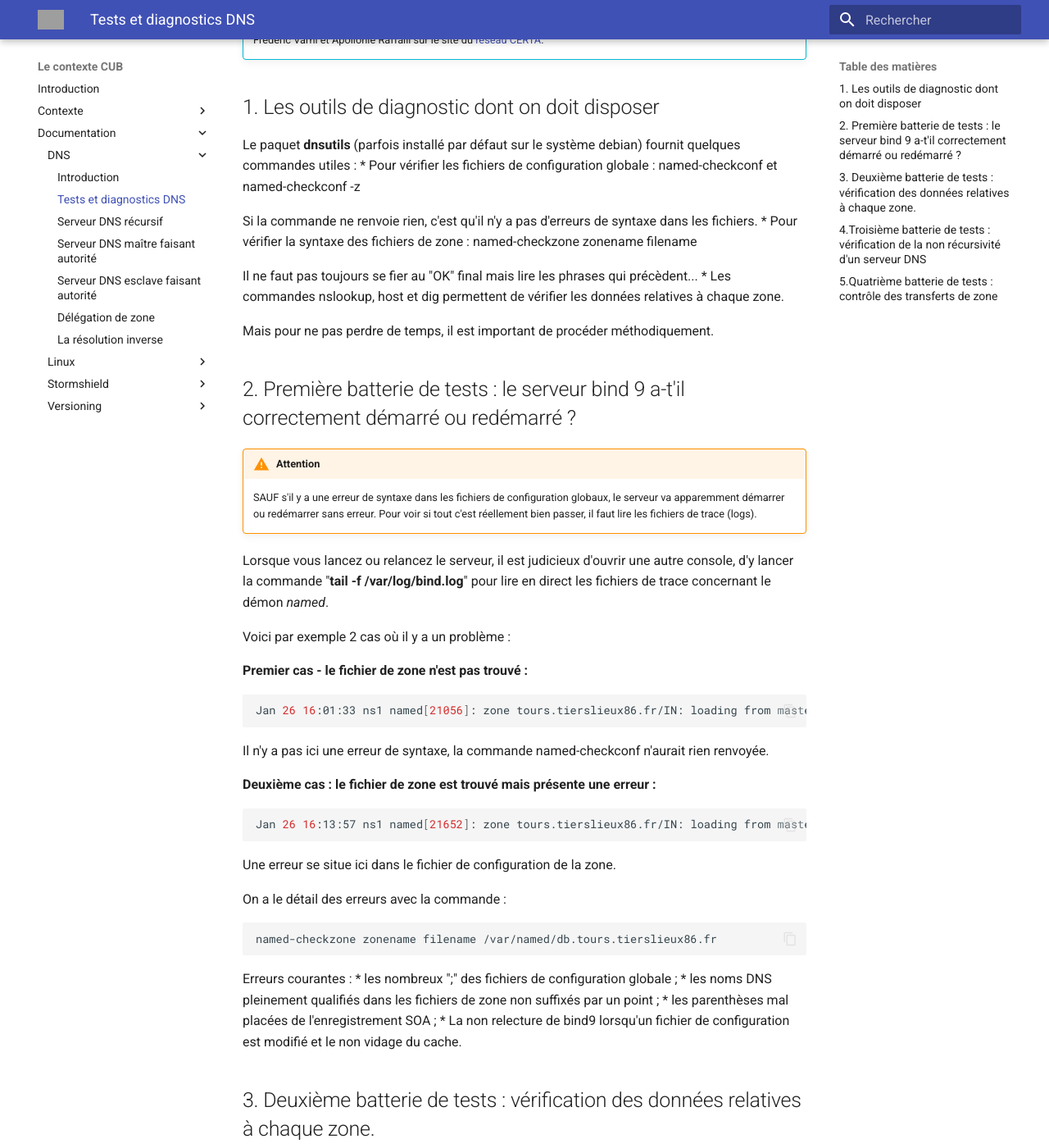
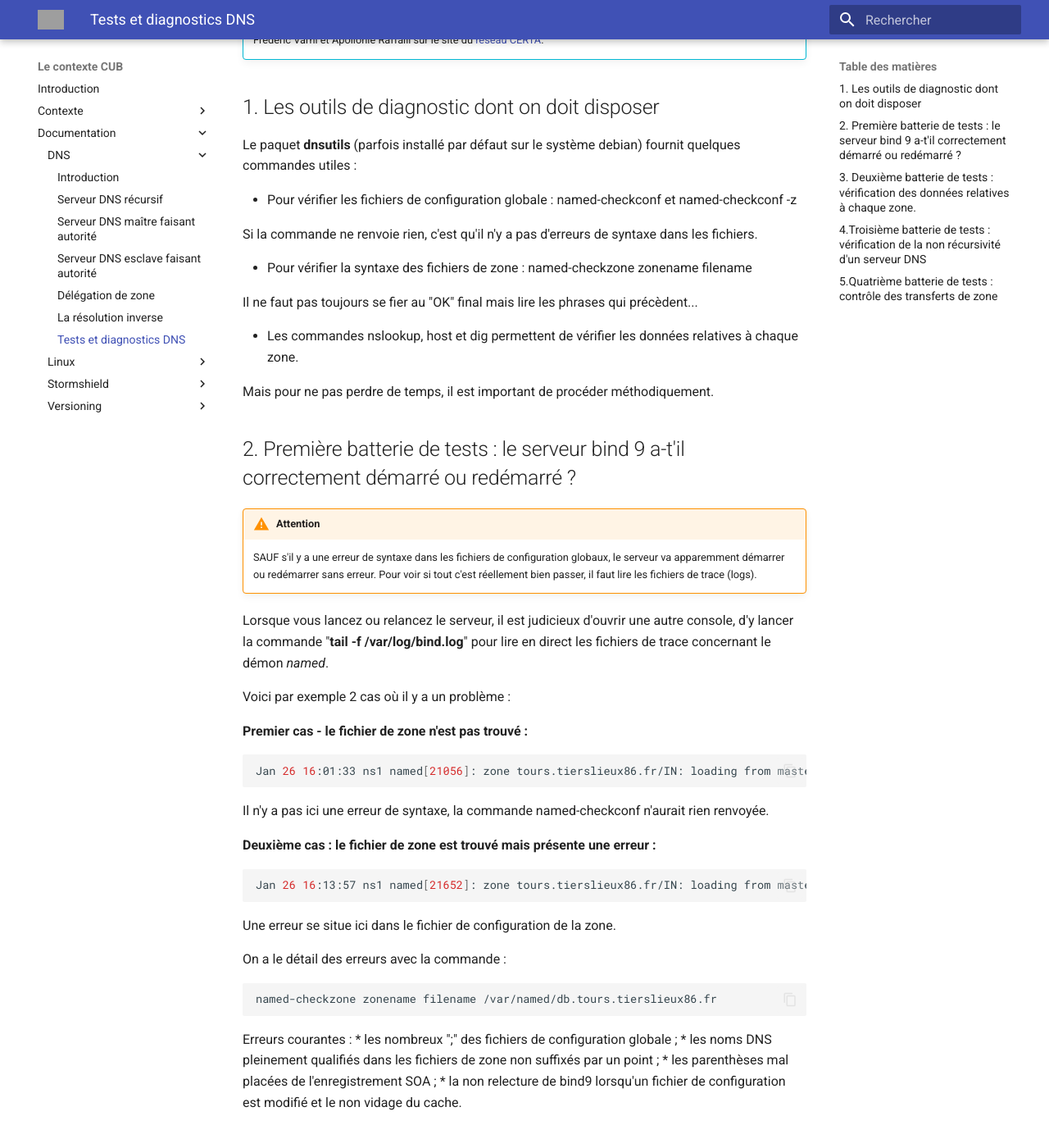
Before and after one commit to qdemouliere/sioplc.github.io, an MkDocs documentation site: the page built from docs/documentation/DNS/7--Tests.md, in a window 1280 px wide and 1400 px high, scrolled down 211 px. Shown: the whole window at 82% size. Built offline with MkDocs 1.6.1 and Material for MkDocs 9.7.7, drawn with Linux system fonts in a browser that asks for light colours; some of the changed text lies outside the part shown; grey boxes are pictures that could not be loaded.

Commit message:
Correction Diagnostics DNS

````diff
--- a/docs/documentation/DNS/2--Tests.md
+++ b/docs/documentation/DNS/7--Tests.md
@@ -6,13 +6,16 @@
 ## 1. Les outils de diagnostic dont on doit disposer
 
 Le paquet **dnsutils** (parfois installé par défaut sur le système debian) fournit quelques commandes utiles :
-    * Pour vérifier les fichiers de configuration globale : named-checkconf et named-checkconf -z
+
+* Pour vérifier les fichiers de configuration globale : named-checkconf et named-checkconf -z
 
 Si la commande ne renvoie rien, c'est qu'il n'y a pas d'erreurs de syntaxe dans les fichiers.
-    * Pour vérifier la syntaxe des fichiers de zone : named-checkzone zonename filename
+
+* Pour vérifier la syntaxe des fichiers de zone : named-checkzone zonename filename
 
 Il ne faut pas toujours se fier au "OK" final mais lire les phrases qui précèdent...
-    * Les commandes nslookup, host et dig permettent de vérifier les données relatives à chaque zone.
+
+* Les commandes nslookup, host et dig permettent de vérifier les données relatives à chaque zone.
 
 Mais pour ne pas perdre de temps, il est important de procéder méthodiquement.
 
@@ -45,10 +48,10 @@ named-checkzone zonename filename /var/named/db.tours.tierslieux86.fr
 ```
 
 Erreurs courantes :
-    * les nombreux ";"  des fichiers de configuration globale ;
-    * les noms DNS pleinement qualifiés dans les fichiers de zone non suffixés par un point ;
-    * les parenthèses mal placées de l'enregistrement SOA ;
-    * La non relecture de bind9 lorsqu'un fichier de configuration est modifié et le non vidage du cache.
+* les nombreux ";"  des fichiers de configuration globale ;
+* les noms DNS pleinement qualifiés dans les fichiers de zone non suffixés par un point ;
+* les parenthèses mal placées de l'enregistrement SOA ;
+* la non relecture de bind9 lorsqu'un fichier de configuration est modifié et le non vidage du cache.
 
 ## 3. Deuxième batterie de tests : vérification des données relatives à chaque zone.
 
@@ -90,10 +93,10 @@ c.dns.gandi.net.        117683  IN      A       217.70.182.20
 ;; MSG SIZE  rcvd: 187
 ```
 
-(1) La section QUESTION reprend  la requête émise.
-(2) La section ANSWER donne la réponse à la requête.
-(3) La section AUTHORITY donne les serveurs de noms ayant autorité sur la zone.
-(4) La section ADDITIONAL donne les adresses IP des serveurs de noms autoritaires.
+(1) La section QUESTION reprend  la requête émise.\
+(2) La section ANSWER donne la réponse à la requête.\
+(3) La section AUTHORITY donne les serveurs de noms ayant autorité sur la zone.\
+(4) La section ADDITIONAL donne les adresses IP des serveurs de noms autoritaires.\
 (5) La section Query time donne le temps de réponse de la requête. Cette valeur indique donc si la réponse est en cache ou pas.
 
 Pour filtrer les résultats, on peut préciser, dans la requête, les différents types de RR :
@@ -162,7 +165,8 @@ Si l'on trouve, après status, le mot clé _SERVFAIL_, il n'y a pas de réponse
 Vous devez configurer le client DNS d'un poste n'appartenant pas à votre réseau sur votre serveur DNS qui n'accepte pas la récursivité externe.
 
 Une même requête doit être :
-	* refusée si demande récursive à partir d'un poste n'appartenant pas au réseau.
+
+* refusée si demande récursive à partir d'un poste n'appartenant pas au réseau.
 
 ```bash
 dig www.domaine-grp1.com
@@ -182,7 +186,7 @@ dig www.domaine-grp1.com
 ;; MSG SIZE  rcvd: 32
 ```
 
-	* acceptée si provenant du réseau interne.
+* acceptée si provenant du réseau interne.
 
 ```bash
 dig www.domaine-grp1.com
````
Also changed, not shown: other parts of docs/documentation/DNS/7--Tests.md (+1 -1 lines), docs/documentation/DNS/2--Resolver.md (renamed from docs/documentation/DNS/3--Resolver.md), docs/documentation/DNS/3--Autority.md (renamed from docs/documentation/DNS/4--Autority.md), docs/documentation/DNS/4--Slave.md (renamed from docs/documentation/DNS/5--Slave.md), docs/documentation/DNS/5--Delegation.md (renamed from docs/documentation/DNS/6--Delegation.md), docs/documentation/DNS/6--Resolutioninverse.md (renamed from docs/documentation/DNS/7--Resolutioninverse.md).
